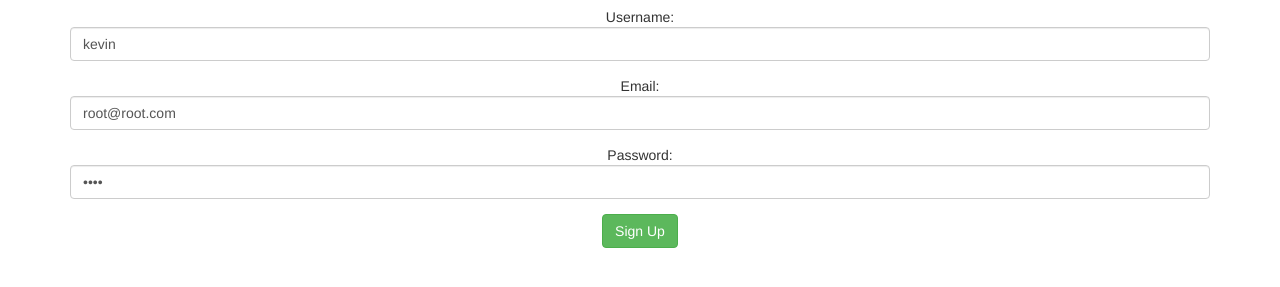
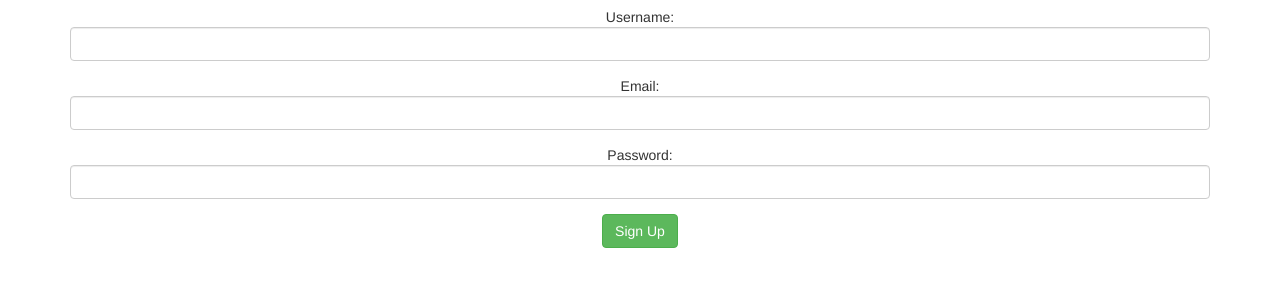
Before and after one commit to kcomas/flat, a website: page app/flat-static/install.html in a window 1280 px wide. Shown: the part 83-370 px from the top of the page. Drawn offline with Linux system fonts and the light colour scheme; files that its build step writes are made by us from their sources; files whose address does not match are found by name.

Commit message:
done sort of

```diff
--- a/app/flat-static/install.html
+++ b/app/flat-static/install.html
@@ -12,13 +12,13 @@
                 <h1>Install</h1>
                 <form method="POST" action="">
                     <div class="form-group">
-                        Username: <input class="form-control" name="username" value="kevin"  type="text" />
+                        Username: <input class="form-control" name="username"  type="text" />
                     </div>
                     <div class="form-group">
-                        Email: <input class="form-control" name="email" value="root@root.com" type="email" />
+                        Email: <input class="form-control" name="email" type="email" />
                     </div>
                     <div class="form-group">
-                        Password: <input class="form-control" name="password" value="pass"  type="password" />
+                        Password: <input class="form-control" name="password" type="password" />
                     </div>
                     <div class="form-group">
                         <button class="btn btn-success" type="submit">Sign Up</button>
```
Also changed, not shown: app/flat-static/signin.html (+2 -2 lines).
